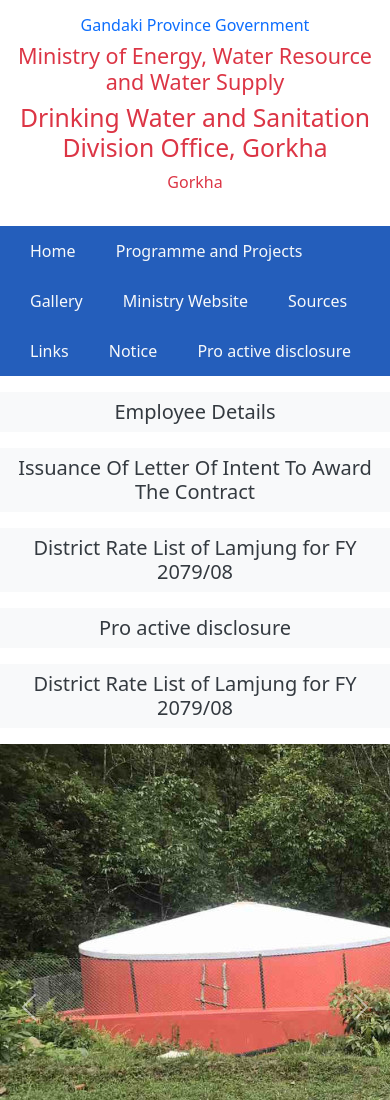
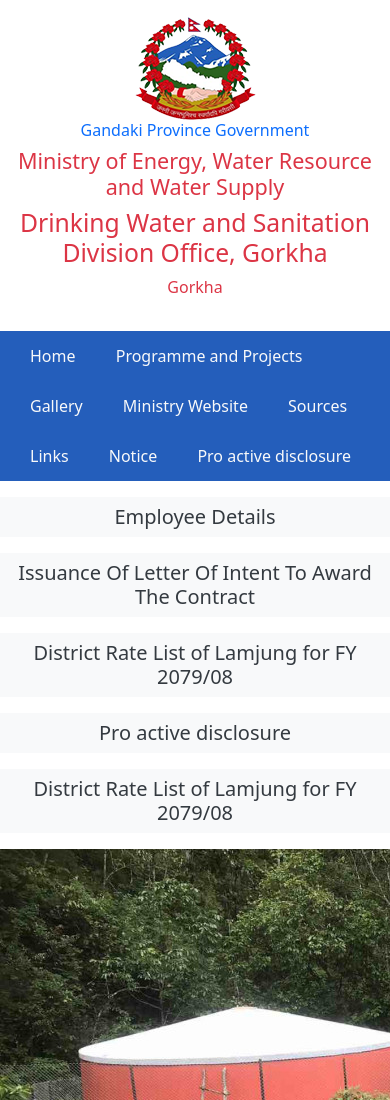
Before and after one commit to Manoz7/drinking-water, a plain HTML site: page index.html in a window 390 px wide. Shown: the top 1100 px of the page. Drawn offline with nearby package versions, Linux system fonts and the light colour scheme.

Commit message:
Update index.html

```diff
--- a/index.html
+++ b/index.html
@@ -91,6 +91,10 @@
             src="./image/1.png" alt="Government of Nepal Logo"
             class="img-fluid"></a>
       </div>
+      <div class="col-lg-1 col-md-1 text-center d-inline d-md-none " bis_skin_checked="1">
+        <a href="#"><img src="./image/1.png" alt="Government of Nepal Logo" class="img-fluid"></a>
+      </div>
+
 
 
       <div class="col-lg-7 col-md-4 col-7 text-left d-none d-md-inline text-left mt-2" bis_skin_checked="1">
```
